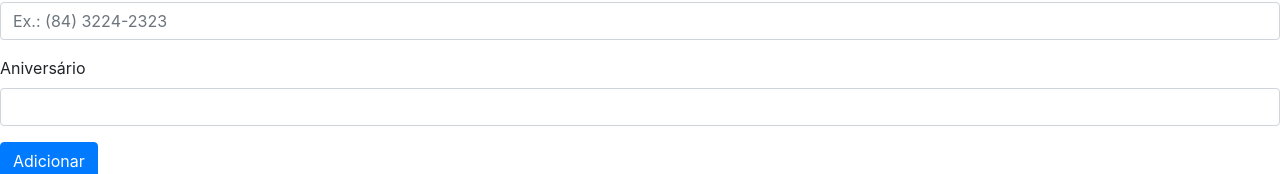
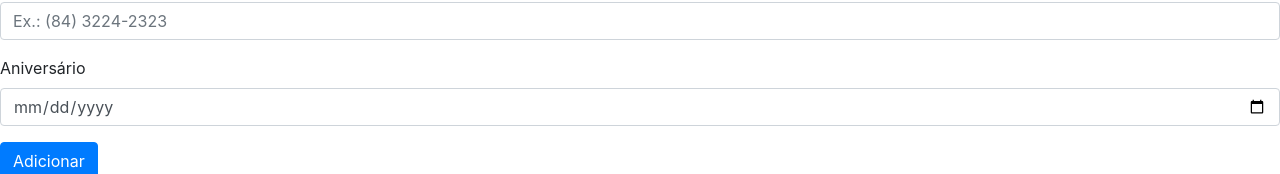
Before and after one commit to yetnsm/Agenda-de-Contatos, an Angular app: page / in a window 1280 px wide. Shown: the part 326-500 px from the top of the page. Built offline with nearby package versions, Linux system fonts and the light colour scheme.

Commit message:
1 file modified

```diff
--- a/src/app/contatos/contatos.component.html
+++ b/src/app/contatos/contatos.component.html
@@ -26,7 +26,7 @@
 
     <div class="form-group">
     <label for="inputAniversario">Aniversário</label>
-    <input type="datetime" class="form-control" id="aniversario" name="aniversario" #a>
+    <input type="date" class="form-control" id="aniversario" name="aniversario" #a>
     </div>
 
     <input type="button" class="btn btn-primary" value="Adicionar" (click)="adicionar(n, e, t, a)" />
```
